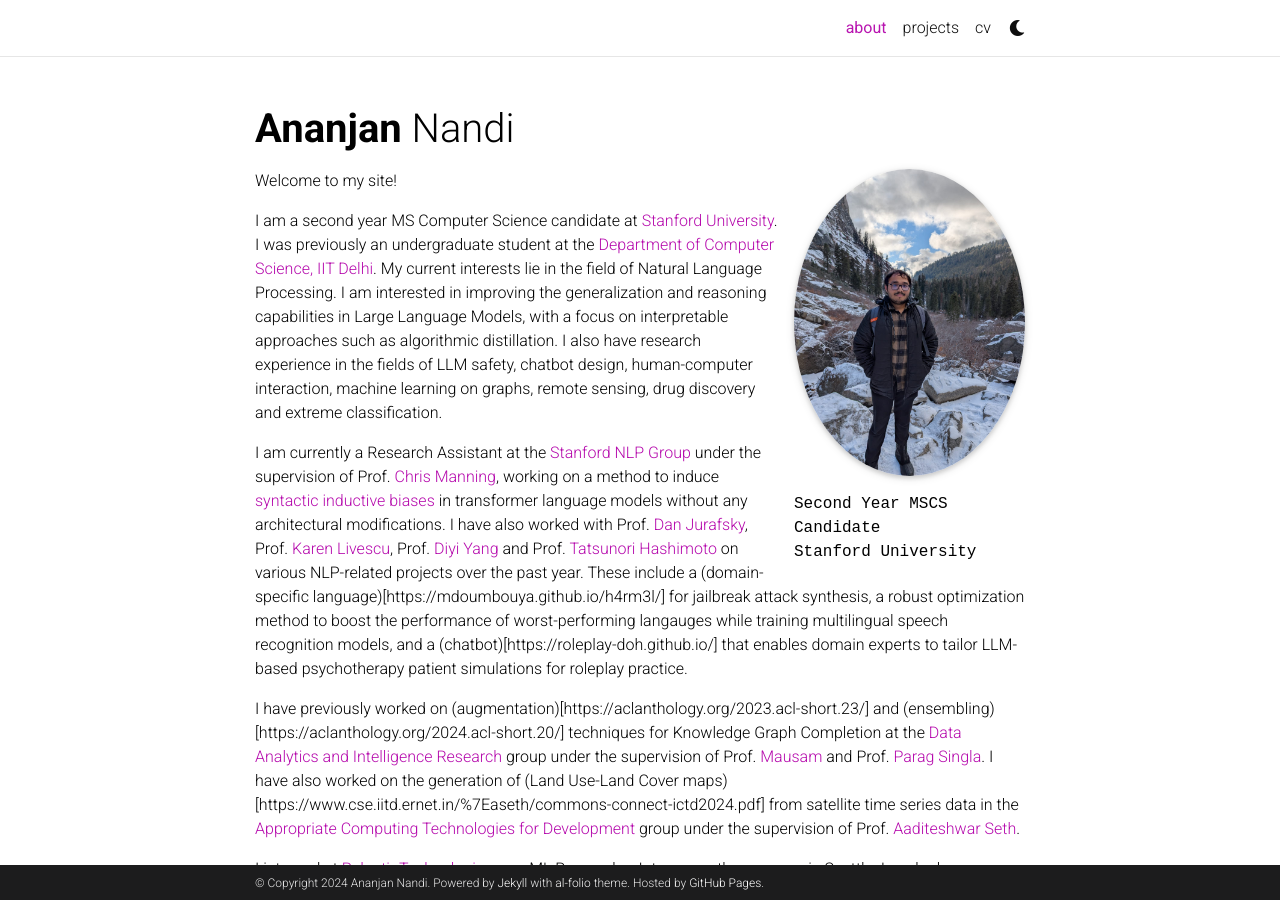
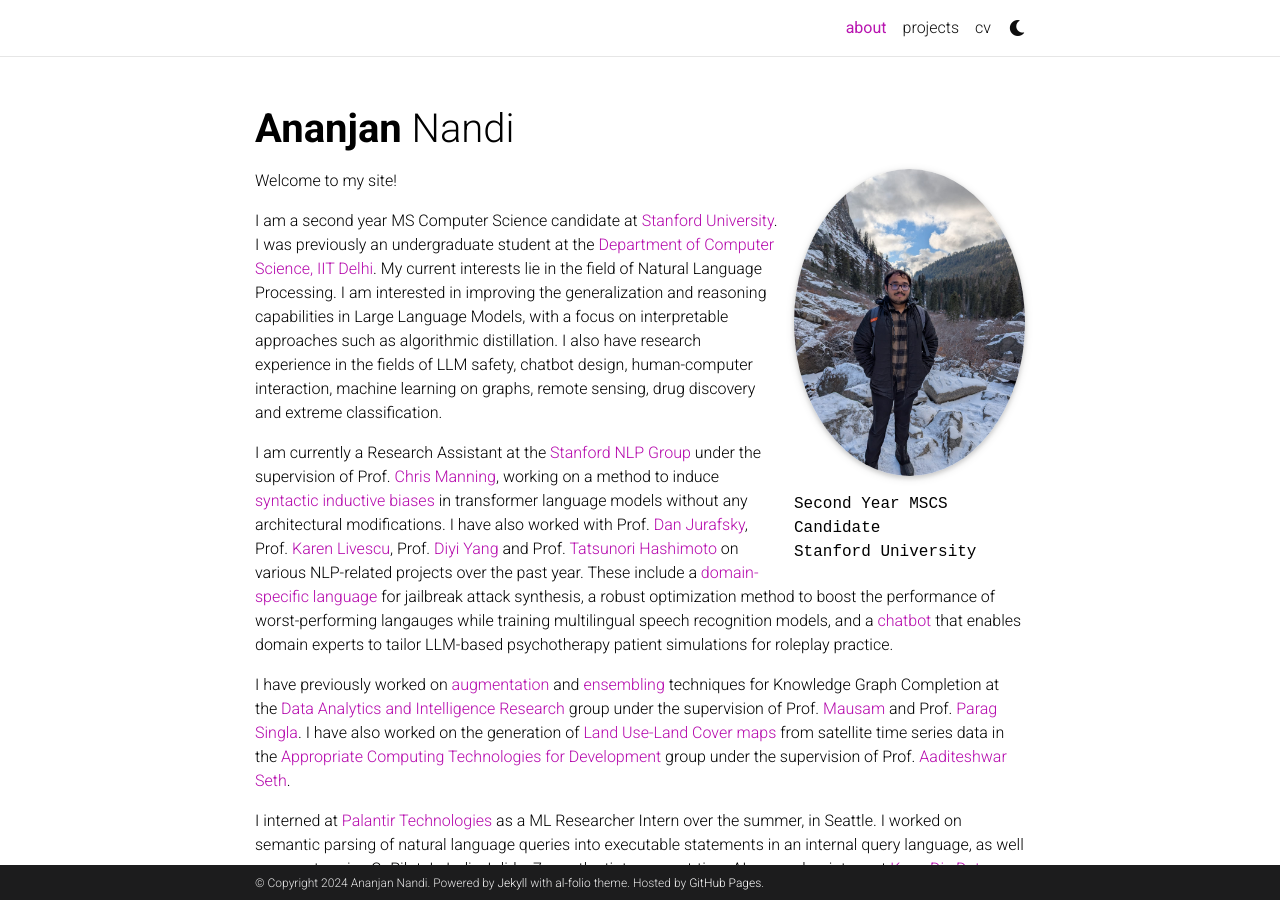
Before and after one commit to ananjan-nandi-9/ananjan-nandi-9.github.io, a Jekyll site: the page built from _pages/about.md, in a window 1280 px wide and 900 px high. Built offline with Jekyll 4.4.1, drawn with Linux system fonts in a browser that asks for light colours; full-size pictures stand in for the smaller copies a plugin makes; comment, search, counter and statistics services are not loaded; a style sheet for code colours, icons or effects is not loaded.

Commit message:
fix hrefs

```diff
--- a/_pages/about.md
+++ b/_pages/about.md
@@ -19,8 +19,8 @@ Welcome to my site!
 
 I am a second year MS Computer Science candidate at [Stanford University](https://www.stanford.edu/). I was previously an undergraduate student at the [Department of Computer Science, IIT Delhi](https://www.cse.iitd.ernet.in/). My current interests lie in the field of Natural Language Processing. I am interested in improving the generalization and reasoning capabilities in Large Language Models, with a focus on interpretable approaches such as algorithmic distillation. I also have research experience in the fields of LLM safety, chatbot design, human-computer interaction, machine learning on graphs, remote sensing, drug discovery and extreme classification.
 
-I am currently a Research Assistant at the [Stanford NLP Group](https://nlp.stanford.edu/people/) under the supervision of Prof. [Chris Manning](https://nlp.stanford.edu/~manning/), working on a method to induce [syntactic inductive biases](https://arxiv.org/abs/2411.18885) in transformer language models without any architectural modifications. I have also worked with Prof. [Dan Jurafsky](https://web.stanford.edu/~jurafsky/), Prof. [Karen Livescu](https://home.ttic.edu/~klivescu/), Prof. [Diyi Yang](https://cs.stanford.edu/~diyiy/group.html) and Prof. [Tatsunori Hashimoto](https://thashim.github.io/) on various NLP-related projects over the past year. These include a (domain-specific language)[https://mdoumbouya.github.io/h4rm3l/] for jailbreak attack synthesis, a robust optimization method to boost the performance of worst-performing langauges while training multilingual speech recognition models, and a (chatbot)[https://roleplay-doh.github.io/] that enables domain experts to tailor LLM-based psychotherapy patient simulations for roleplay practice.
+I am currently a Research Assistant at the [Stanford NLP Group](https://nlp.stanford.edu/people/) under the supervision of Prof. [Chris Manning](https://nlp.stanford.edu/~manning/), working on a method to induce [syntactic inductive biases](https://arxiv.org/abs/2411.18885) in transformer language models without any architectural modifications. I have also worked with Prof. [Dan Jurafsky](https://web.stanford.edu/~jurafsky/), Prof. [Karen Livescu](https://home.ttic.edu/~klivescu/), Prof. [Diyi Yang](https://cs.stanford.edu/~diyiy/group.html) and Prof. [Tatsunori Hashimoto](https://thashim.github.io/) on various NLP-related projects over the past year. These include a [domain-specific language](https://mdoumbouya.github.io/h4rm3l/) for jailbreak attack synthesis, a robust optimization method to boost the performance of worst-performing langauges while training multilingual speech recognition models, and a [chatbot](https://roleplay-doh.github.io/) that enables domain experts to tailor LLM-based psychotherapy patient simulations for roleplay practice.
 
-I have previously worked on (augmentation)[https://aclanthology.org/2023.acl-short.23/] and (ensembling)[https://aclanthology.org/2024.acl-short.20/] techniques for Knowledge Graph Completion at the [Data Analytics and Intelligence Research](https://github.com/dair-iitd) group under the supervision of Prof. [Mausam](https://www.cse.iitd.ac.in/~mausam) and Prof. [Parag Singla](https://www.cse.iitd.ac.in/~parags/). I have also worked on the generation of (Land Use-Land Cover maps)[https://www.cse.iitd.ernet.in/%7Easeth/commons-connect-ictd2024.pdf] from satellite time series data in the [Appropriate Computing Technologies for Development](http://act4d.iitd.ernet.in/) group under the supervision of Prof. [Aaditeshwar Seth](https://www.cse.iitd.ac.in/~aseth/).
+I have previously worked on [augmentation](https://aclanthology.org/2023.acl-short.23/) and [ensembling](https://aclanthology.org/2024.acl-short.20/) techniques for Knowledge Graph Completion at the [Data Analytics and Intelligence Research](https://github.com/dair-iitd) group under the supervision of Prof. [Mausam](https://www.cse.iitd.ac.in/~mausam) and Prof. [Parag Singla](https://www.cse.iitd.ac.in/~parags/). I have also worked on the generation of [Land Use-Land Cover maps](https://www.cse.iitd.ernet.in/%7Easeth/commons-connect-ictd2024.pdf) from satellite time series data in the [Appropriate Computing Technologies for Development](http://act4d.iitd.ernet.in/) group under the supervision of Prof. [Aaditeshwar Seth](https://www.cse.iitd.ac.in/~aseth/).
 
 I interned at [Palantir Technologies](https://www.palantir.com/) as a ML Researcher Intern over the summer, in Seattle. I worked on semantic parsing of natural language queries into executable statements in an internal query language, as well as an enterprise CoPilot. In India, I did a 7-month stint as a part-time AI researcher intern at [KnowDis Data Science](https://www.knowdis.ai/), where I worked on problems related to NLP (multilingual idiom alignment, spelling-robust language identification), extreme classification, and drug discovery. I also interned at [D.E. Shaw India](https://www.deshawindia.com/) as a Member Technical Intern in the Strategy Tech department at the end of my third year in college. I have played table tennis/ping pong for more than a decade and cricket at the Under-14 and Under-17 levels, and also enjoy quizzing and video games.
```
Also changed, not shown: _news/announcement_8.md (+1 -1 lines).
